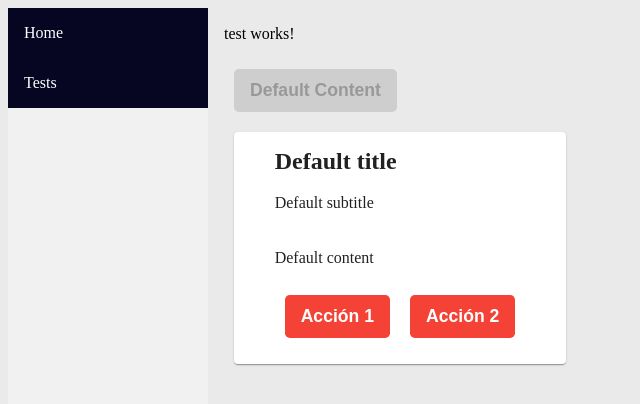
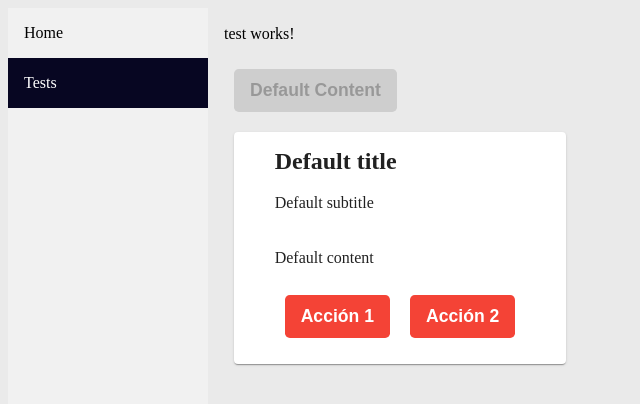
Before and after one commit to jolugama/testFrontAngular12, an Angular app: page /test in a window 1280 px wide. Shown: the top 404 px of the page, without its empty margins (0-640 px from the left). Built offline with nearby package versions, Linux system fonts and the light colour scheme; no server answers.

Commit message:
fix active routerlink

```diff
--- a/src/app/app.component.html
+++ b/src/app/app.component.html
@@ -2,8 +2,8 @@
 
 <!-- The sidebar -->
 <div class="sidebar">
-    <a  routerLink="/" routerLinkActive="active" >Home</a>
-    <a  routerLink="/test" routerLinkActive="active" >Tests</a>
+    <a  routerLink="/" routerLinkActive="active" [routerLinkActiveOptions]="{exact: true}" >Home</a>
+    <a  routerLink="/test" routerLinkActive="active" [routerLinkActiveOptions]="{exact: true}" >Tests</a>
     <!-- <a href="#news">News</a>
     <a href="#contact">Contact</a>
     <a href="#about">About</a> -->
```
